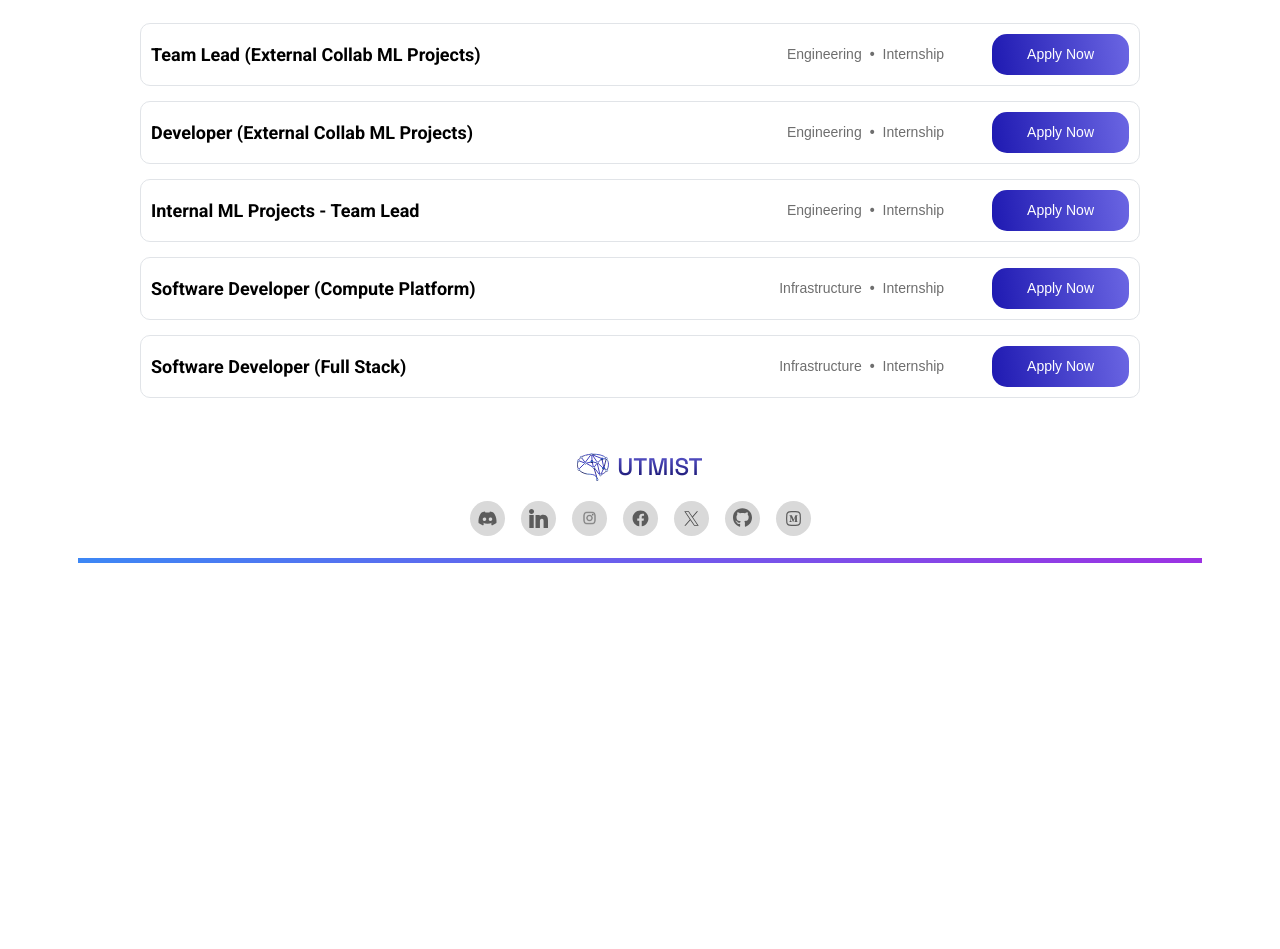
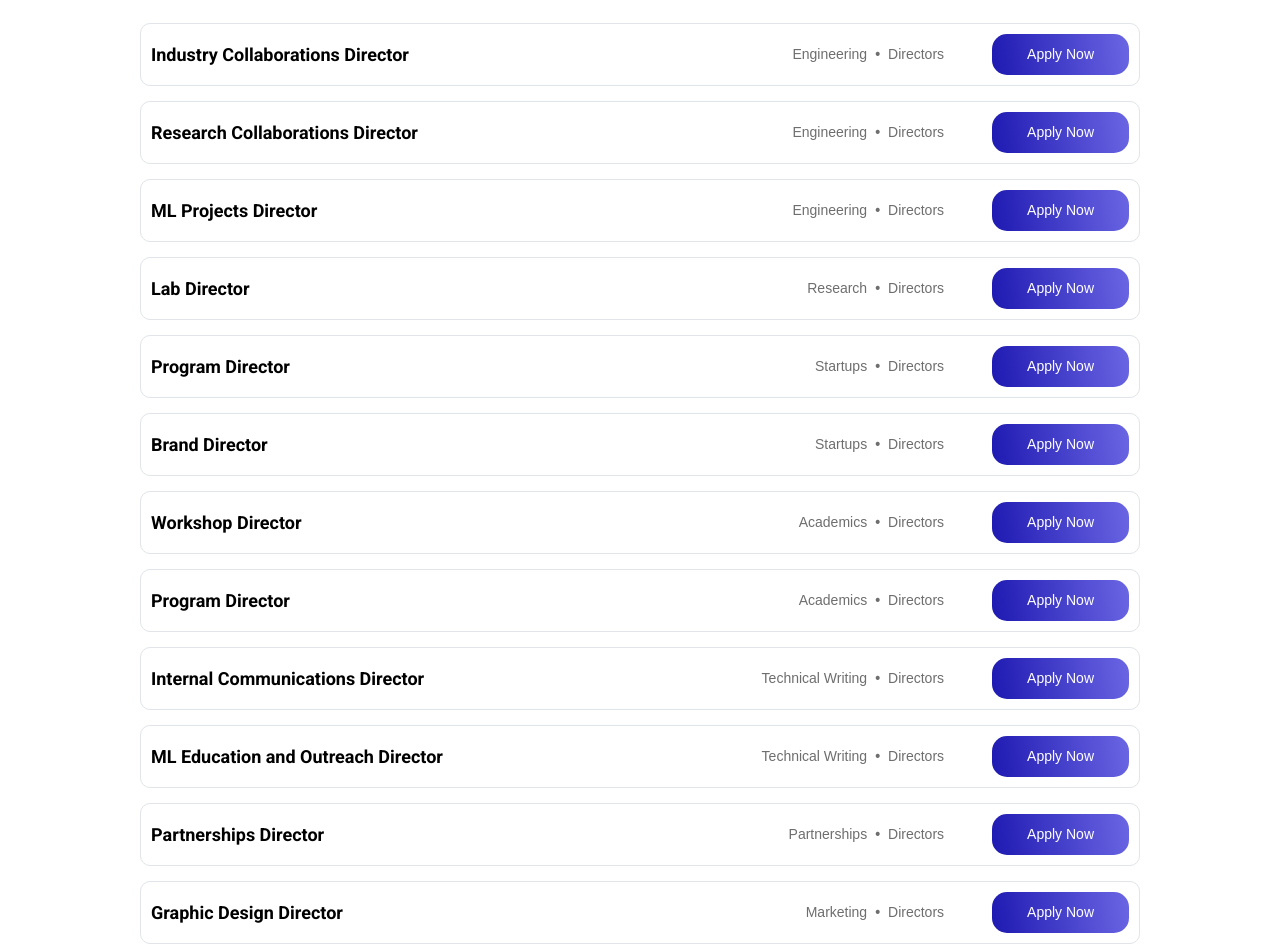
Before and after one commit to UTMIST/UTMIST, a Next.js app in the folder client/: page /careers in a window 1280 px wide. Shown: the part 763-1712 px from the top of the page. Before the commit the page ends 1350 px from the top, so only its background shows below. Built offline with nearby package versions, Linux system fonts and the light colour scheme.

Commit message:
changed careers fixes (#53)
* changed careers fixes

* fixed import

```diff
--- a/client/src/app/blog/api/blog.ts
+++ b/client/src/app/blog/api/blog.ts
@@ -1,5 +1,5 @@
 import { StaticImageData } from "next/image";
-import postsData from './posts.json';
+import postsData from '@/assets/posts.json';
 
 export interface BlogPost {
   title: string;
--- a/client/src/app/careers/page.tsx
+++ b/client/src/app/careers/page.tsx
@@ -1,5 +1,6 @@
 
 import "@/styles/careers.css"
+import positionsData from "@/assets/careers.json"
 import Image from "next/image"
 import blueTick from "@/assets/icons/blue-tick-icon.svg";
 import darkBlueTick from "@/assets/icons/dark-blue-tick-icon.svg";
@@ -7,33 +8,7 @@ import {Positions} from "@/types/careers";
 
 export default function CareersPage() {
 
-    const positions: Positions[] = [
-        {
-            title: "Team Lead (External Collab ML Projects)",
-            department: "Engineering",
-            division: "Internship"
-        },
-        {
-            title: "Developer (External Collab ML Projects)",
-            department: "Engineering",
-            division: "Internship"
-        },
-        {
-            title: "Internal ML Projects - Team Lead",
-            department: "Engineering",
-            division: "Internship"
-        },
-        {
-            title: "Software Developer (Compute Platform)",
-            department: "Infrastructure",
-            division: "Internship"
-        },
-        {
-            title: "Software Developer (Full Stack)",
-            department: "Infrastructure",
-            division: "Internship"
-        }
-    ];
+    const positions: Positions[] = positionsData;
 
     return <main>
               <div className="hero-section">
@@ -133,7 +108,7 @@ export default function CareersPage() {
             <span>{position.division}</span>
             </div>
         </div>
-        <a href="https://docs.google.com/presentation/d/1ylgg5QJmUHto21qrKtv4MsO7T63JWUrp_gxQTNIstY0/edit?slide=id.g2ee8a5c0378_0_0#slide=id.g2ee8a5c0378_0_0" className="apply-button" >Apply Now</a>
+        <a href="https://docs.google.com/presentation/d/1nypaPTCco9uWziAAmBzIHgOKeXG-NgjV4J8RdwiK5XY/edit?slide=id.g35fe6a0187b_0_931#slide=id.g35fe6a0187b_0_931" className="apply-button" >Apply Now</a>
         </div>
     </div>
     ))}
--- /dev/null
+++ b/client/src/assets/careers.json
@@ -0,0 +1,92 @@
+[
+    {
+      "title": "Industry Collaborations Director",
+      "department": "Engineering",
+      "division": "Directors"
+    },
+    {
+      "title": "Research Collaborations Director",
+      "department": "Engineering",
+      "division": "Directors"
+    },
+    {
+      "title": "ML Projects Director",
+      "department": "Engineering",
+      "division": "Directors"
+    },
+    {
+      "title": "Lab Director",
+      "department": "Research",
+      "division": "Directors"
+    },
+    {
+      "title": "Program Director",
+      "department": "Startups",
+      "division": "Directors"
+    },
+    {
+      "title": "Brand Director",
+      "department": "Startups",
+      "division": "Directors"
+    },
+    {
+      "title": "Workshop Director",
+      "department": "Academics",
+      "division": "Directors"
+    },
+    {
+      "title": "Program Director",
+      "department": "Academics",
+      "division": "Directors"
+    },
+    {
+      "title": "Internal Communications Director",
+      "department": "Technical Writing",
+      "division": "Directors"
+    },
+    {
+      "title": "ML Education and Outreach Director",
+      "department": "Technical Writing",
+      "division": "Directors"
+    },
+    {
+      "title": "Partnerships Director",
+      "department": "Partnerships",
+      "division": "Directors"
+    },
+    {
+      "title": "Graphic Design Director",
+      "department": "Marketing",
+      "division": "Directors"
+    },
+    {
+      "title": "Media Operations Director",
+      "department": "Marketing",
+      "division": "Directors"
+    },
+    {
+      "title": "Outreach Director",
+      "department": "Marketing",
+      "division": "Directors"
+    },
+    {
+      "title": "Marketing Analytics Director",
+      "department": "Marketing",
+      "division": "Directors"
+    },
+    {
+      "title": "Operations Director",
+      "department": "Logistics",
+      "division": "Directors"
+    },
+    {
+      "title": "Events Director",
+      "department": "Logistics",
+      "division": "Directors"
+    },
+    {
+      "title": "Finance & Internal Operations Director",
+      "department": "Internal Affairs",
+      "division": "Directors"
+    }
+  ]
```
Also changed, not shown: client/src/assets/posts.json (renamed from client/src/app/blog/api/posts.json).
